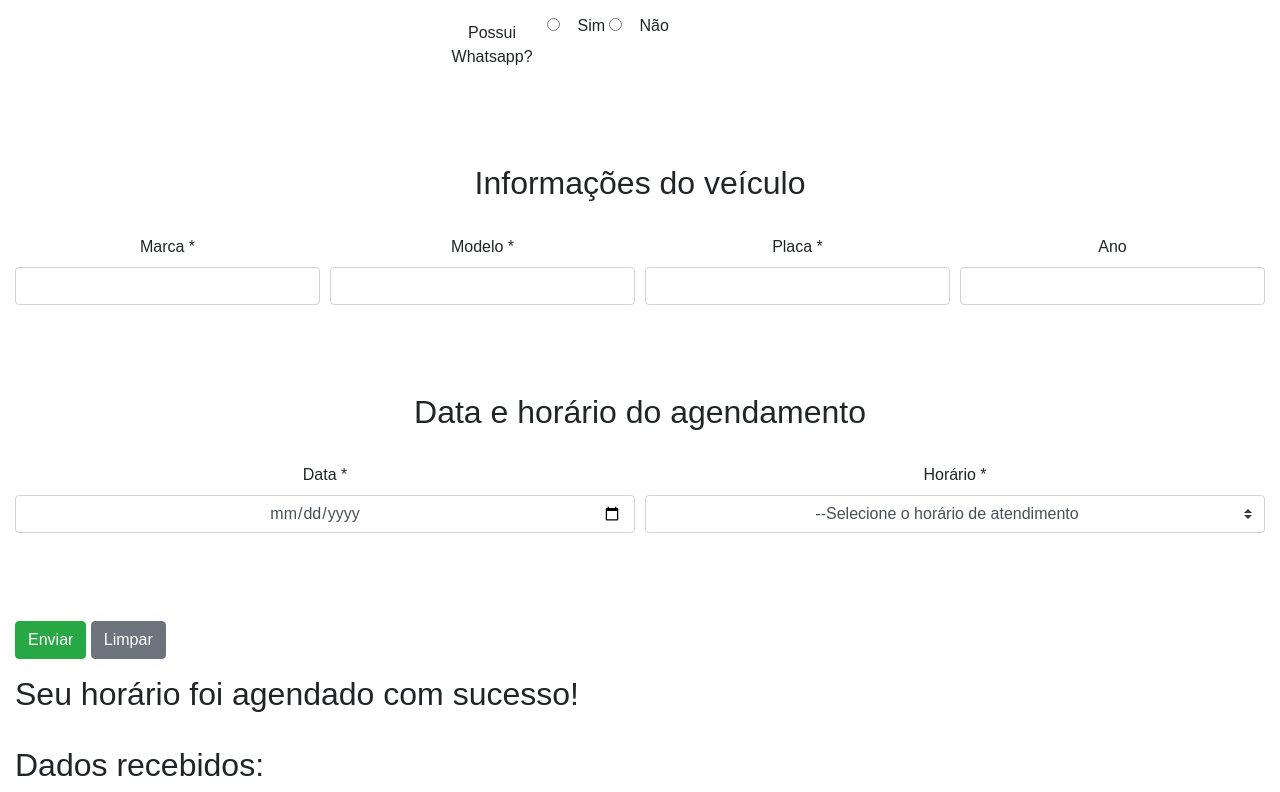
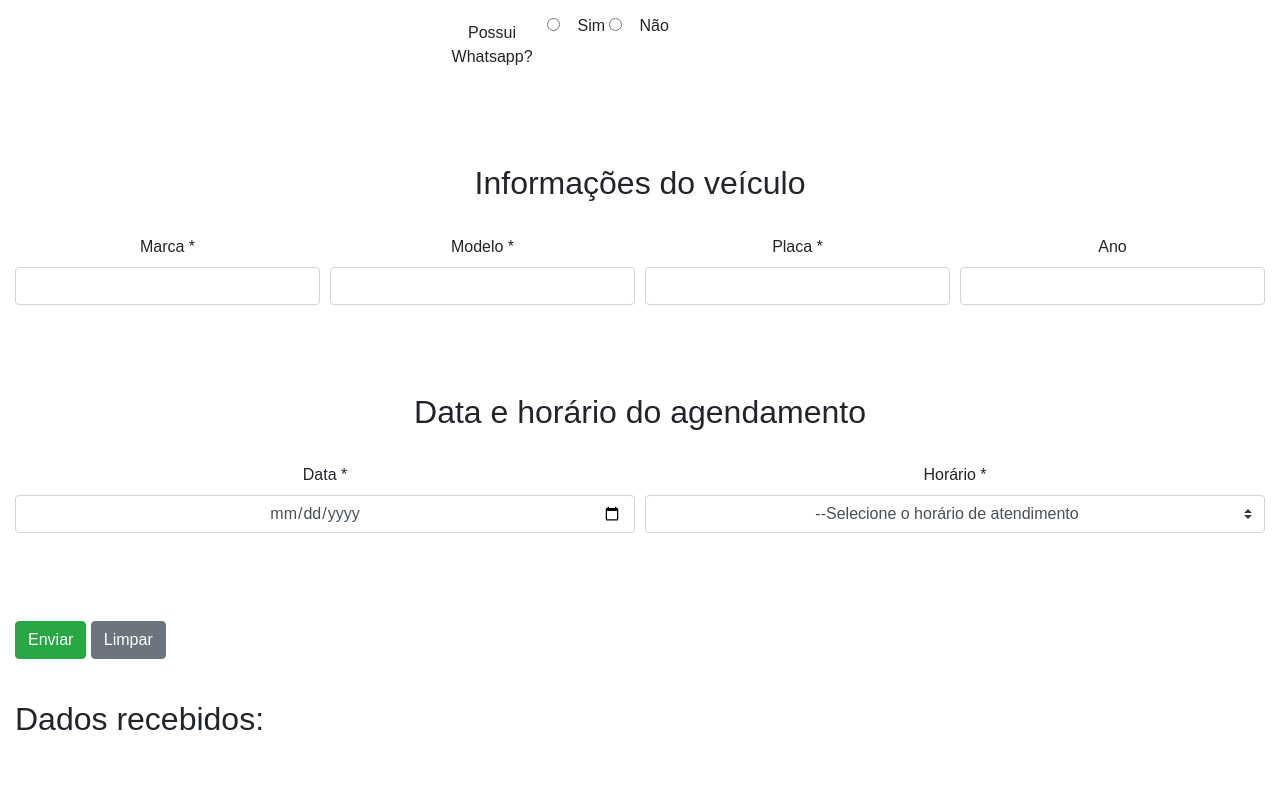
Before and after one commit to Oivasmf/Kilimpo-frontend, a React (Create React App) app: page / in a window 1280 px wide. Shown: the part 320-1112 px from the top of the page. After the commit the page ends 1067 px from the top, so only its background shows below. Built offline with nearby package versions, Linux system fonts and the light colour scheme.

Commit message:
Update form-kilimpo.js

```diff
--- a/src/components/form-kilimpo.js
+++ b/src/components/form-kilimpo.js
@@ -127,8 +127,8 @@ export default class FormKilimpo extends Component {
         if (contexto.erros) {
             var v1 = contexto.erros.length;
             var v2 = erros.length;
-            console.log(v1 == v2);
-            if (erros === contexto.erros){
+            if (v1 == v2){
+                alert("Seu horário foi agendado com sucesso! Confirme no fim da página os dados registrados.");
             }
 
             erros = contexto.erros.map(
@@ -292,7 +292,6 @@ export default class FormKilimpo extends Component {
                                     })
                                 }
                             </Form.Control>
-                            {/* <Form.Control type="text" value={this.state.modelo} onChange={this.onChangeModelo} /> */}
                         </Form.Group>
                     </Form.Row>
 
@@ -300,88 +299,16 @@ export default class FormKilimpo extends Component {
                     <br /><br /><br />
                     <Form.Group>
                         <Button type="submit" variant="success">Enviar</Button>{' '}
-                        {/* <input type="submit" value="Enviar" /> */}
                         <Button variant="secondary" onClick={this.onReset}>Limpar</Button>{' '}
-                        {/* <input type="button" value="Limpar" onClick={this.onReset} /> */}
                     </Form.Group>
                 </Form>
-
-                    {/* <fieldset>
-                            <legend>Agendamento</legend>
-                            Nome completo: *<br />
-                            <input type="text" value={this.state.nome}
-                            onChange={this.onChangeNome} /><br />
-
-                            Telefone: <br />
-                            <input type="text" value={this.state.telefone}
-                            onChange={this.onChangeTelefone} /><br />
-
-                            Este número possui Whatsapp? * ([NÃO] caso prefira não informar o telefone)
                 <br />
-                            {
-                                this.state.whats.map((obj, idx) => {
-                                    return(<React.Fragment key={idx}>
-                                        <input type="radio" name="whatsapp"
-                                        checked={this.state.whatsapp === obj.value}
-                                        value={obj.value}
-                                        onChange={this.onChangeWhatsapp} />
-                                        {obj.label}
-                                        </React.Fragment>);
-                                    })
-                                }
-                                <br />
-                                <br />
-                                <br />
-                                Marca do veículo: *<br />
-                                <input type="text" value={this.state.marca}
-                                onChange={this.onChangeMarca} /><br />
-
-                                Modelo: *<br />
-                                <input type="text" value={this.state.modelo}
-                                onChange={this.onChangeModelo} /><br />
-
-                                Ano: <br />
-                                <input type="text" value={this.state.ano}
-                                onChange={this.onChangeAno} /><br />
-
-                                Placa: *<br />
-                                <input type="text" value={this.state.placa}
-                                onChange={this.onChangePlaca} /><br /><br /><br />
-
-                                Data e horário de atendimento *<br />
-                                <input type="date" value={this.state.data}
-                                onChange={this.onChangeData}/>
-
-
-
-
-                                <select value={this.state.horario}
-                                onChange={this.onChangeHorario}>
-                                <option value="-1">--Selecione o horário de atendimento</option>
-                                {
-                                    this.state.horarios.map(obj => {
-                                        return(<option key={obj.value}
-                                            value={obj.value}>{obj.label}</option>);
-                                        })
-                                    }
-                                    </select><br />
-
-                                    <hr />
-                                    <input type="submit" value="Enviar" />
-                                    <input type="button" value="Limpar"
-                                    onClick={this.onReset} />
-                                    * Campos obrigatórios
-                                </fieldset> */}
-
                 {
                     contexto.erros && <ul>{erros}</ul>
                 }
 
-                    <div id="resultado">
-                        <h2>Seu horário foi agendado com sucesso!</h2><br />
                 <h2>Dados recebidos:</h2>
                 {contexto.kilimpo && <ul>{kilimpo}</ul>}
-                    </div>
                 </font>
             </Container>
             </>
```
Lines whose indentation alone changed are shown as unchanged.
